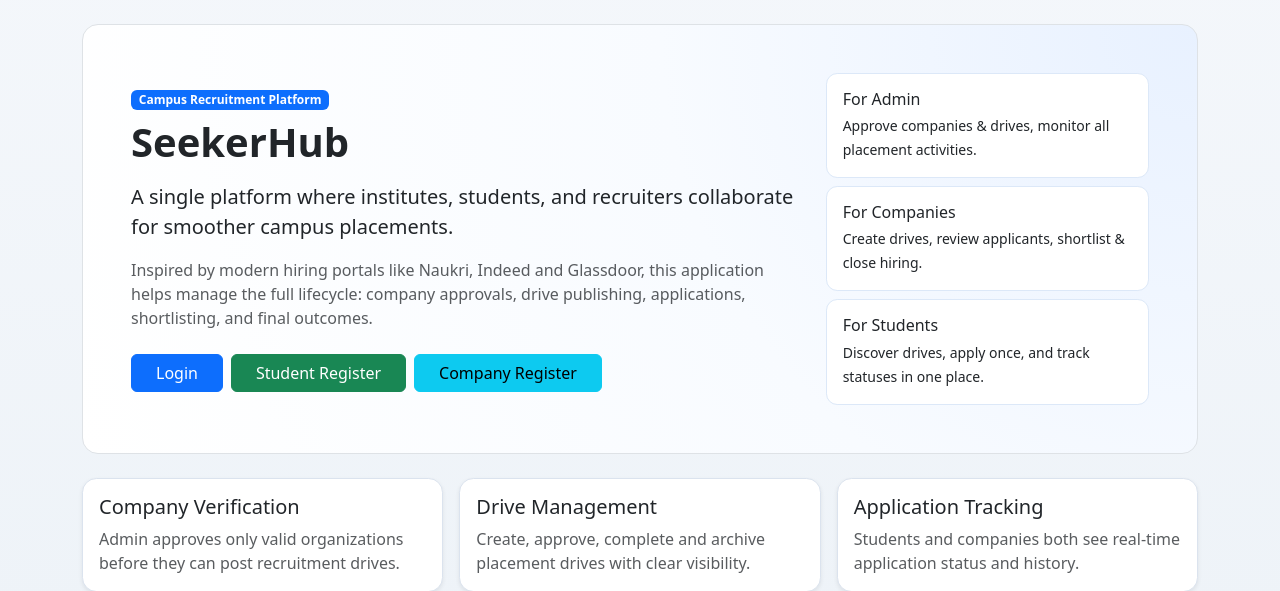
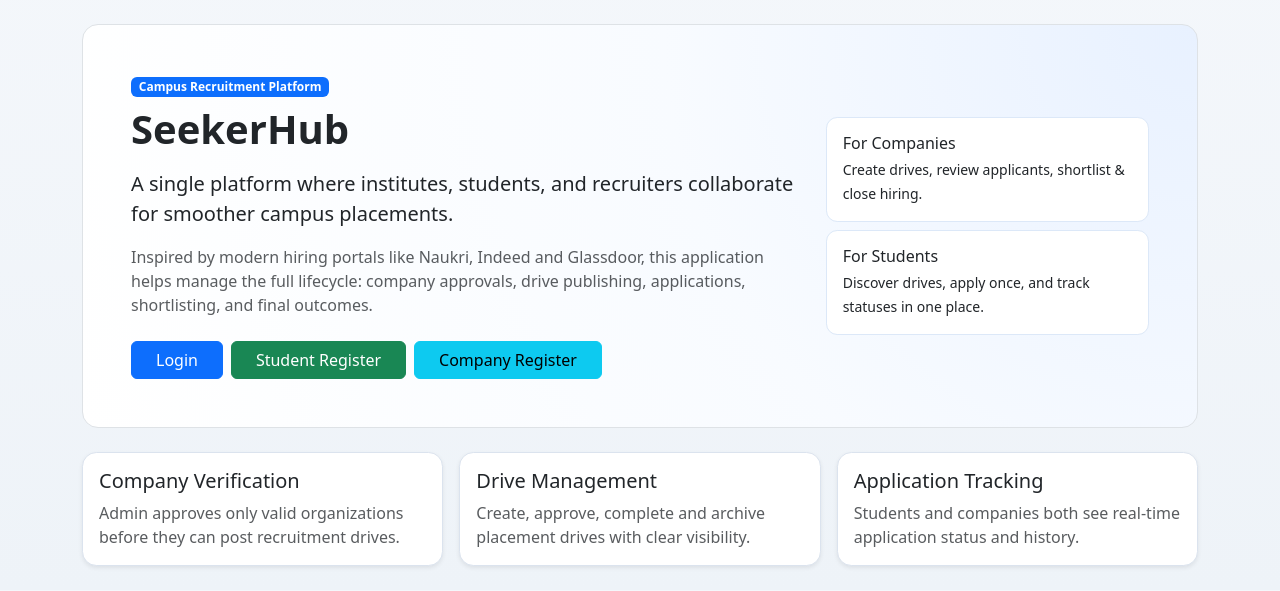
Before and after one commit to Akshayakeerthi/placement-Portal-1, a Flask app: page / in a window 1280 px wide. Shown: the part 56-647 px from the top of the page. Run offline with Flask 3, Linux system fonts and the light colour scheme.

Commit message:
Remove admin info card from homepage

```diff
--- a/templates/home.html
+++ b/templates/home.html
@@ -14,10 +14,6 @@
       </div>
     </div>
     <div class="col-lg-4">
-      <div class="feature-card p-3 mb-2">
-        <h6 class="mb-1">For Admin</h6>
-        <small>Approve companies & drives, monitor all placement activities.</small>
-      </div>
       <div class="feature-card p-3 mb-2">
         <h6 class="mb-1">For Companies</h6>
         <small>Create drives, review applicants, shortlist & close hiring.</small>
```
